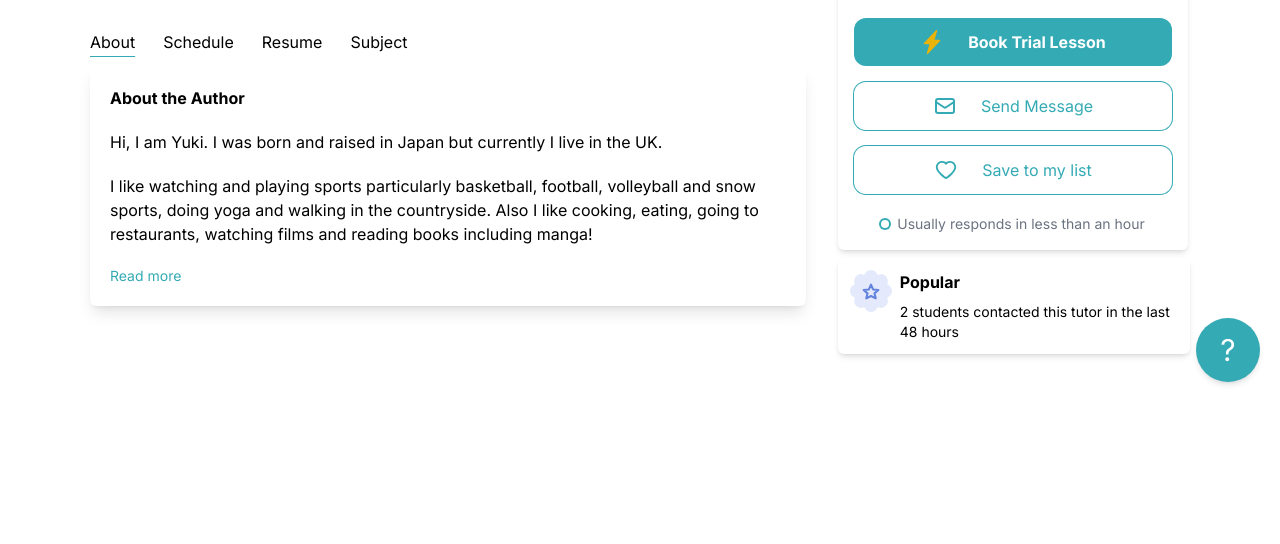
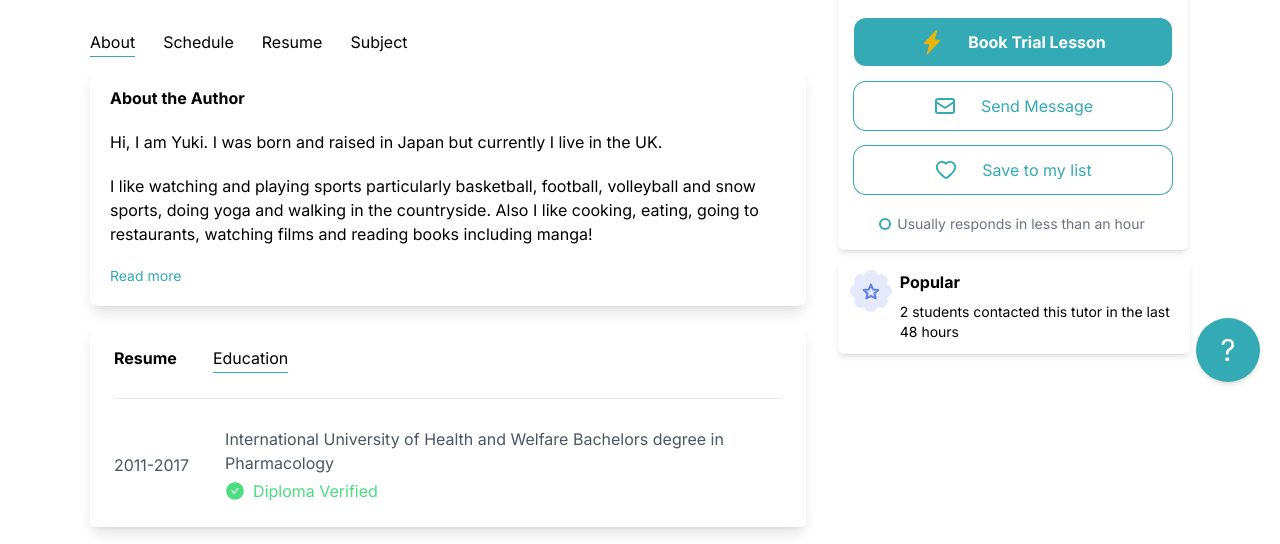
Before and after one commit to mdfaizanahmed786/preply-website, a Next.js app: page / in a window 1280 px wide. Shown: the part 398-942 px from the top of the page. Before the commit the page ends 800 px from the top, so only its background shows below. Built offline with nearby package versions, Linux system fonts and the light colour scheme.

Commit message:
ui: added resume section

```diff
--- a/components/HeroSection/Navigation.tsx
+++ b/components/HeroSection/Navigation.tsx
@@ -3,14 +3,14 @@ import React, { useState } from 'react'
 interface Navigation{}
 
 const Navigation = (props: Navigation) => {
-  const [active, setActive]=useState(false)
+  const [active, setActive]=useState('about')
   return (
     <div className='flex gap-5 items-center py-3'>
        <ul className='list-none flex items-center gap-7'>
-        <li className='cursor-pointer underline decoration-primary underline-offset-8'>About</li>
-        <li className='cursor-pointer'>Schedule</li>
-        <li className='cursor-pointer'>Resume</li>
-        <li className='cursor-pointer'>Subject</li>
+        <li className={`cursor-pointer  ${active==='about' && "decoration-primary underline-offset-8 underline" }`} onClick={()=>setActive('about')}>About</li>
+        <li className={`cursor-pointer  ${active==='schedule' && "decoration-primary underline-offset-8 underline" }`} onClick={()=>setActive('schedule')}>Schedule</li>
+        <li className={`cursor-pointer  ${active==='resume' && "decoration-primary underline-offset-8 underline" }`} onClick={()=>setActive('resume')}>Resume</li>
+        <li className={`cursor-pointer  ${active==='subject' && "decoration-primary underline-offset-8 underline" }`} onClick={()=>setActive('subject')}>Subject</li>
        </ul>
     </div>
   )
--- /dev/null
+++ b/components/Resume/Resume.tsx
@@ -0,0 +1,33 @@
+import React from "react";
+import { AiFillCheckCircle } from "react-icons/ai";
+
+interface Resume {}
+
+const Resume: React.FC<Resume> = () => {
+  return (
+    <div className="flex flex-col gap-7 p-6 bg-white shadow-lg rounded-md">
+      <div className="flex gap-9 items-center">
+        <p className="font-bold">Resume</p>
+        <p className="underline decoration-primary underline-offset-8 flex-1">
+          Education
+        </p>
+      </div>
+      <div className="w-full h-[1px] bg-gray-200" />
+      <div className="flex gap-9 items-center">
+        <p className="text-gray-600">2011-2017</p>
+        <div className="flex-1 flex flex-col gap-1">
+          <p className="text-gray-600">
+            International University of Health and Welfare Bachelors degree in
+            Pharmacology
+          </p>
+          <div className="flex gap-2 items-center">
+            <AiFillCheckCircle className="h-5 w-5 text-green-400" />
+            <p className="text-green-400">Diploma Verified</p>
+          </div>
+        </div>
+      </div>
+    </div>
+  );
+};
+
+export default Resume;
--- a/components/Tutor/Tutor.tsx
+++ b/components/Tutor/Tutor.tsx
@@ -2,7 +2,7 @@ import React, { useState } from "react";
 
 interface Tutor {}
 
-const Tutor = (props: Tutor) => {
+const Tutor:React.FC<Tutor> = (props: Tutor) => {
   const [show, setShow] = useState(false);
   return (
     <div className="flex gap-5 flex-col  rounded-md shadow-lg p-5">
--- a/pages/index.tsx
+++ b/pages/index.tsx
@@ -1,8 +1,9 @@
+import { Inter } from "next/font/google";
 import AboutTutor from "@/components/HeroSection/AboutTutor";
 import HeroSection from "@/components/HeroSection/HeroSection";
 import Navbar from "@/components/Navbar/Navbar";
+import Resume from "@/components/Resume/Resume";
 import Tutor from "@/components/Tutor/Tutor";
-import { Inter } from "next/font/google";
 
 const inter = Inter({ subsets: ["latin"] });
 
@@ -17,8 +18,9 @@ export default function Home() {
         <div className="max-w-[1100px] mx-auto justify-between flex gap-8  ">
           <div className="flex-1">
             <HeroSection />
-            <div className="flex flex-col">
+            <div className="flex flex-col gap-4">
               <Tutor/>
+              <Resume/>
             </div>
           </div>
           <AboutTutor />
```
